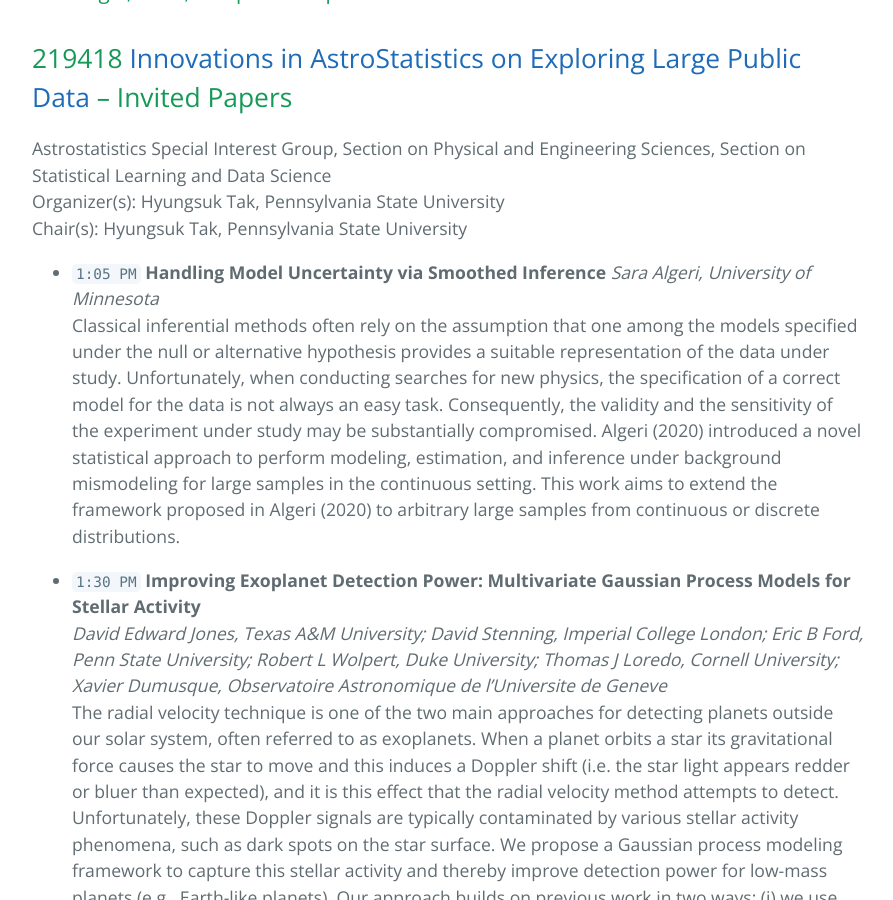
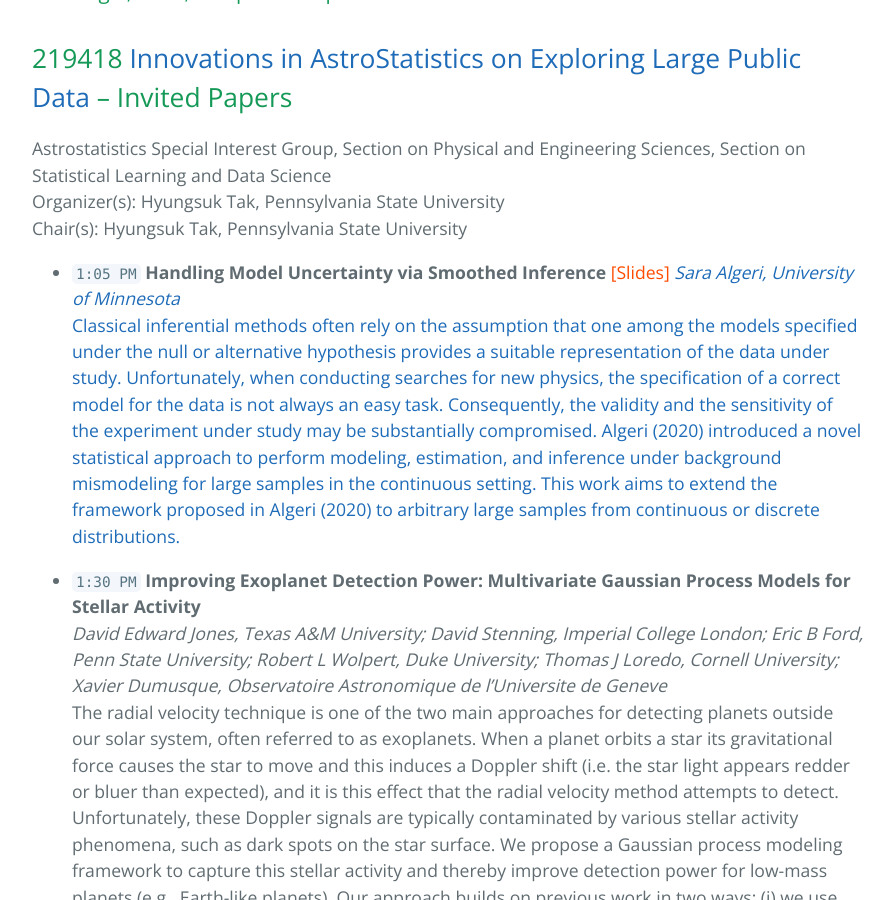
Before and after one commit to aigamstat/aigamstat.github.io, a Jekyll site: the page built from jsm2020/index.md, in a window 1280 px wide and 900 px high, scrolled down 3649 px. Shown: the whole window, without its empty margins (192-1085 px from the left). Built offline with Jekyll 4.4.1, drawn with Linux system fonts in a browser that asks for light colours.

Commit message:
added the link to Sara's slides

```diff
--- a/jsm2020/index.md
+++ b/jsm2020/index.md
@@ -82,7 +82,7 @@ The business meeting of the AIG was held on the afternoon of Aug 3 via Zoom.
    Organizer(s): Hyungsuk Tak, Pennsylvania State University
    Chair(s): Hyungsuk Tak, Pennsylvania State University
 
-- `1:05 PM` 	**Handling Model Uncertainty via Smoothed Inference**
+- `1:05 PM` 	**Handling Model Uncertainty via Smoothed Inference** <a href="https://drive.google.com/file/d/17U864ED7Udk6REh-bez_Y9C53TiGudUT/view"><font color="#FF4C00">[Slides]</font><a>
    *Sara Algeri, University of Minnesota*
    Classical inferential methods often rely on the assumption that one among the models specified under the null or alternative hypothesis provides a suitable representation of the data under study. Unfortunately, when conducting searches for new physics, the specification of a correct model for the data is not always an easy task. Consequently, the validity and the sensitivity of the experiment under study may be substantially compromised. Algeri (2020) introduced a novel statistical approach to perform modeling, estimation, and inference under background mismodeling for large samples in the continuous setting. This work aims to extend the framework proposed in Algeri (2020) to arbitrary large samples from continuous or discrete distributions.
 
```
